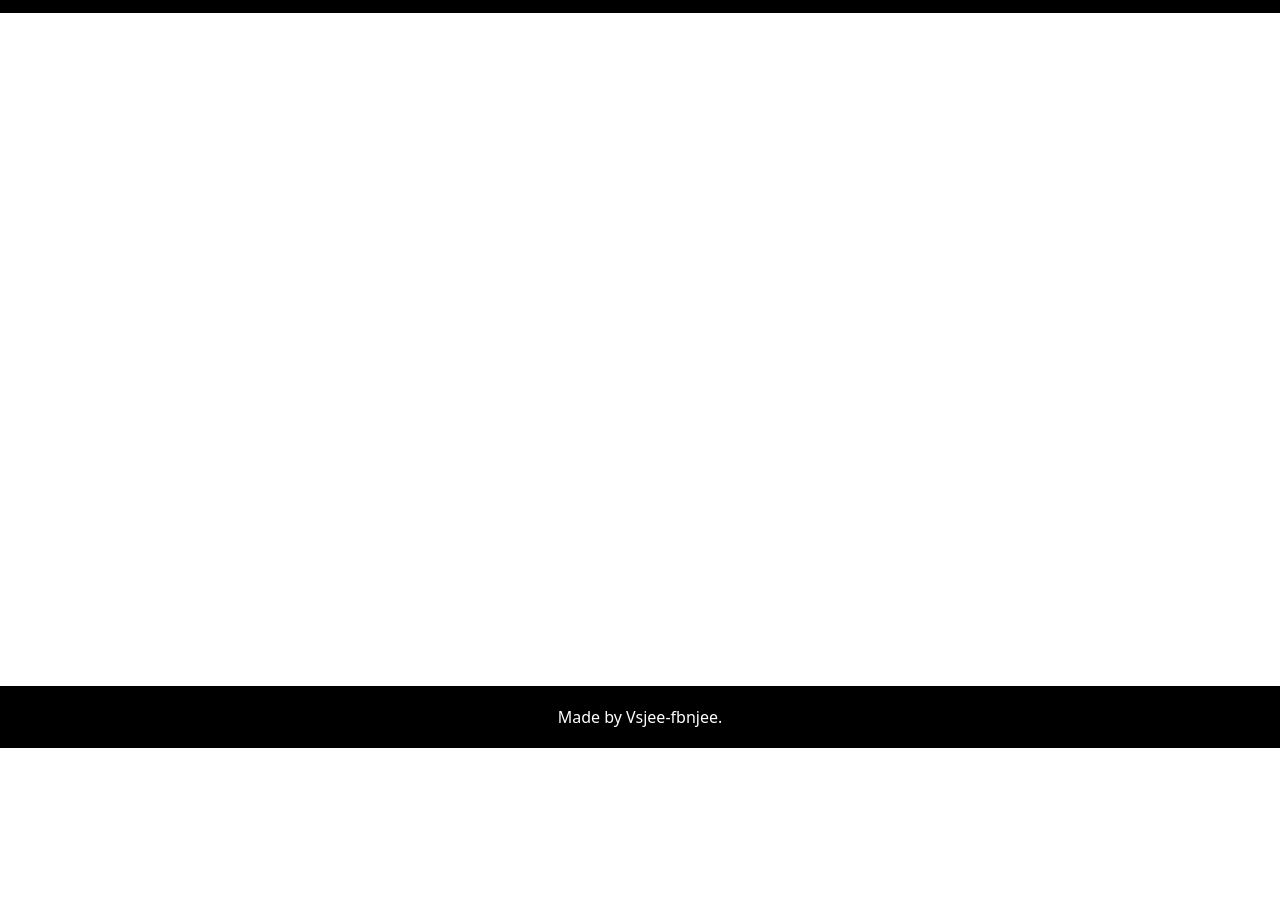
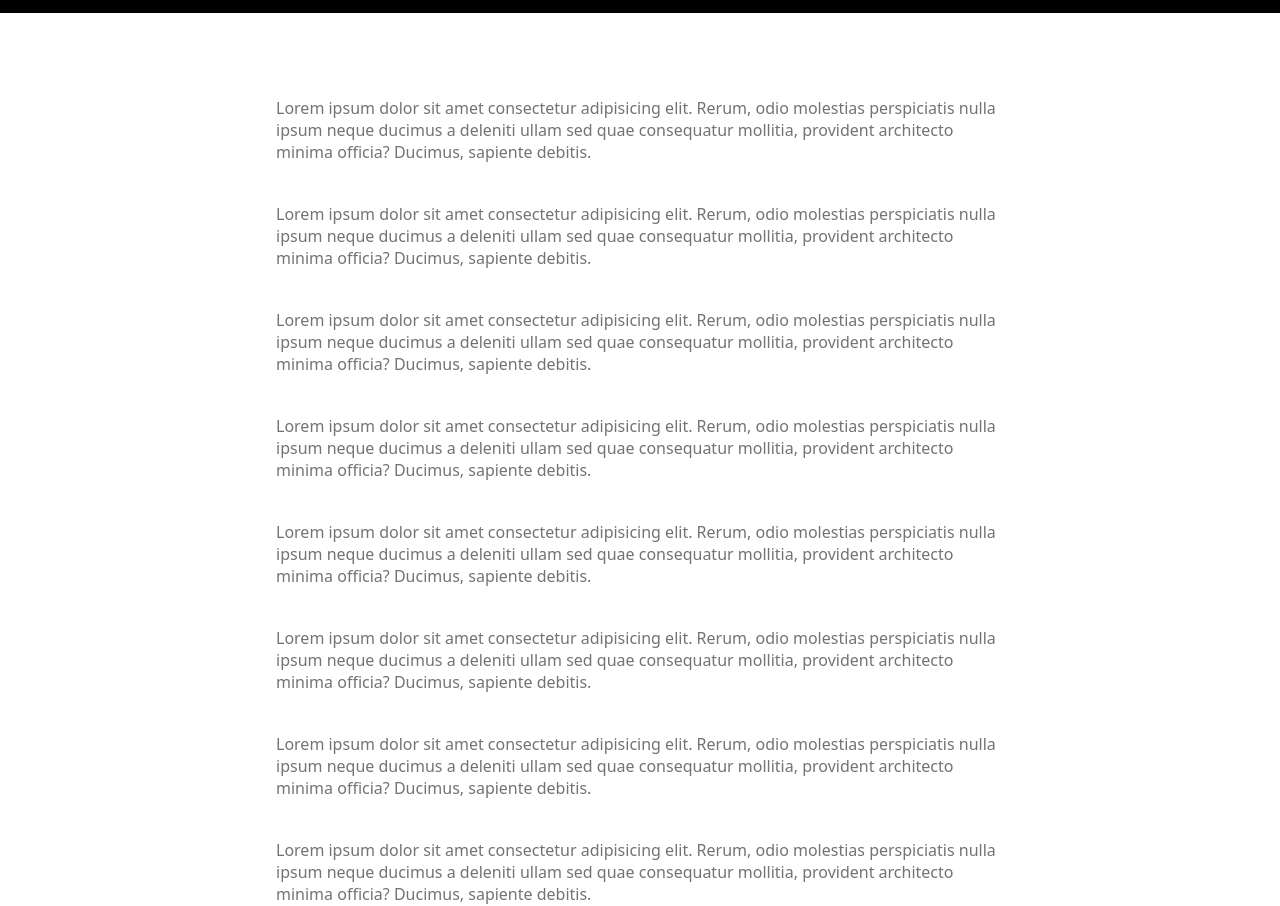
Before and after one commit to fbnjeje/E-Food, a website: page src/Index.html in a window 1280 px wide. Shown: the part 52-958 px from the top of the page. Before the commit the page ends 800 px from the top, so only its background shows below. Drawn offline with Linux system fonts and the light colour scheme.

Commit message:
Min changes

```diff
--- a/src/Index.html
+++ b/src/Index.html
@@ -28,6 +28,27 @@
     </header>
 
     <main>
+        <section class="container">
+            <article>
+                <p>
+                    Lorem ipsum dolor sit amet consectetur adipisicing elit. Rerum, odio molestias perspiciatis nulla ipsum neque ducimus a deleniti ullam sed quae consequatur mollitia, provident architecto minima officia? Ducimus, sapiente debitis.
+                </p> <p>
+                    Lorem ipsum dolor sit amet consectetur adipisicing elit. Rerum, odio molestias perspiciatis nulla ipsum neque ducimus a deleniti ullam sed quae consequatur mollitia, provident architecto minima officia? Ducimus, sapiente debitis.
+                </p> <p>
+                    Lorem ipsum dolor sit amet consectetur adipisicing elit. Rerum, odio molestias perspiciatis nulla ipsum neque ducimus a deleniti ullam sed quae consequatur mollitia, provident architecto minima officia? Ducimus, sapiente debitis.
+                </p> <p>
+                    Lorem ipsum dolor sit amet consectetur adipisicing elit. Rerum, odio molestias perspiciatis nulla ipsum neque ducimus a deleniti ullam sed quae consequatur mollitia, provident architecto minima officia? Ducimus, sapiente debitis.
+                </p> <p>
+                    Lorem ipsum dolor sit amet consectetur adipisicing elit. Rerum, odio molestias perspiciatis nulla ipsum neque ducimus a deleniti ullam sed quae consequatur mollitia, provident architecto minima officia? Ducimus, sapiente debitis.
+                </p> <p>
+                    Lorem ipsum dolor sit amet consectetur adipisicing elit. Rerum, odio molestias perspiciatis nulla ipsum neque ducimus a deleniti ullam sed quae consequatur mollitia, provident architecto minima officia? Ducimus, sapiente debitis.
+                </p> <p>
+                    Lorem ipsum dolor sit amet consectetur adipisicing elit. Rerum, odio molestias perspiciatis nulla ipsum neque ducimus a deleniti ullam sed quae consequatur mollitia, provident architecto minima officia? Ducimus, sapiente debitis.
+                </p> <p>
+                    Lorem ipsum dolor sit amet consectetur adipisicing elit. Rerum, odio molestias perspiciatis nulla ipsum neque ducimus a deleniti ullam sed quae consequatur mollitia, provident architecto minima officia? Ducimus, sapiente debitis.
+                </p>
+            </article>
+        </section>
     </main>
 
     <footer class="footer">
```
